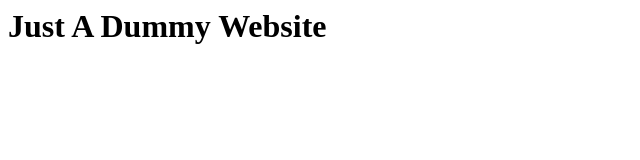
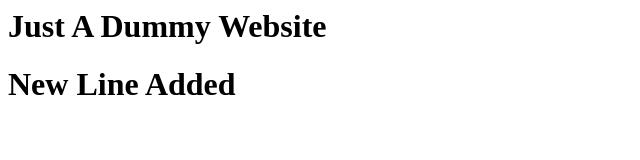
Before and after one commit to thestudyhiveofficial/testsite, a plain HTML site: page index.html in a window 1280 px wide. Shown: the whole page, without its empty margins (0-640 px from the left). Drawn offline with Linux system fonts and the light colour scheme.

Commit message:
Update index.html

```diff
--- a/index.html
+++ b/index.html
@@ -4,5 +4,6 @@
 </head>
 <body>
 <h1>Just A Dummy Website </h1>
+  <h1>New Line Added</h1>
 </body>
 </html>
```
